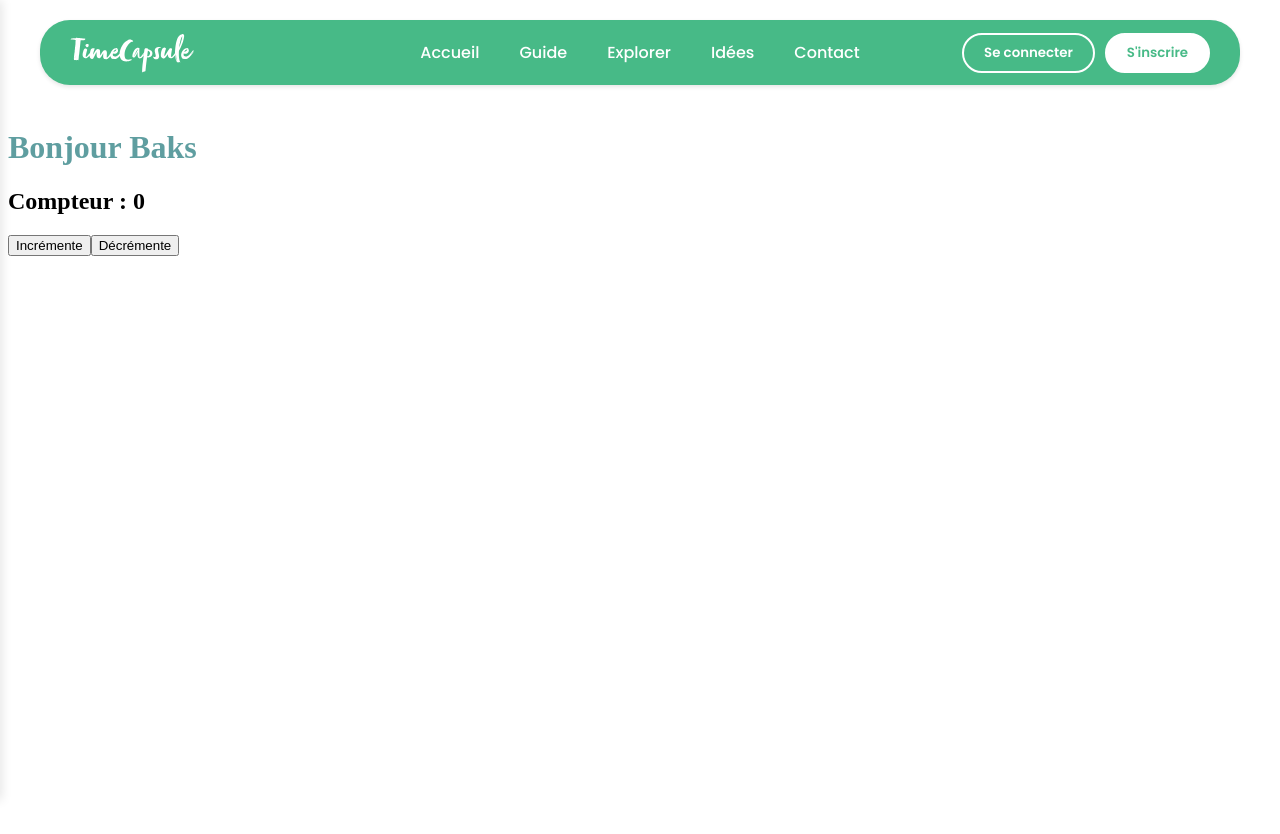
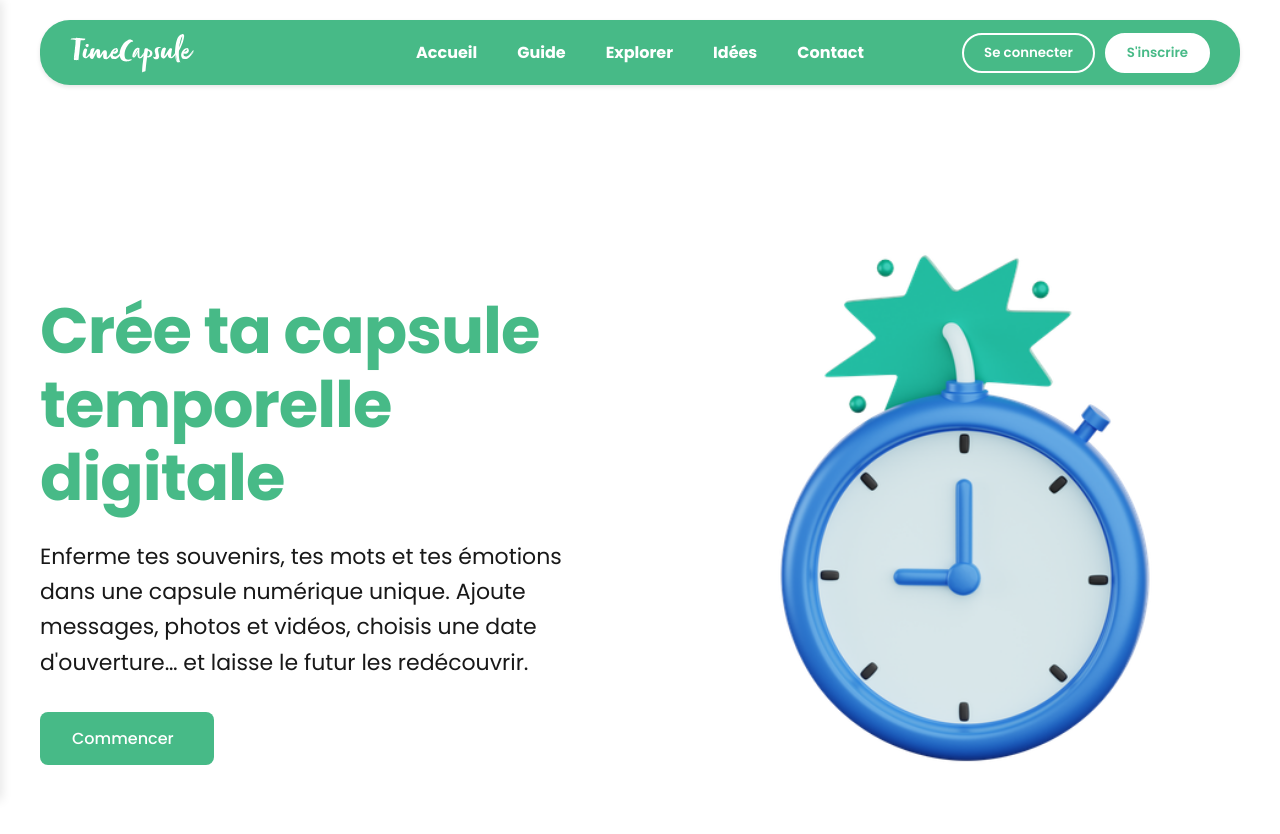
Before and after one commit to Bakops/TimeCapsule, a Vue app: page / in a window 1280 px wide. Shown: the top 834 px of the page. Before the commit the page ends 800 px from the top, so only its background shows below. Built offline with nearby package versions, Linux system fonts and the light colour scheme.

Commit message:
ajout Hero Header

```diff
--- a/src/App.vue
+++ b/src/App.vue
@@ -1,13 +1,13 @@
 <template>
   <div id="app">
     <Header />
-    <Compteur />
+    <HeroHeader />
   </div>
 </template>
 
 <script setup>
-import Compteur from "./components/Compteur.vue";
 import Header from "./components/Header.vue";
+import HeroHeader from "./components/Hero-header.vue";
 </script>
 
 <style></style>
--- a/src/components/Header.vue
+++ b/src/components/Header.vue
@@ -356,7 +356,7 @@ export default {
 .desktop-menu .links {
   font-family: "Poppins", sans-serif;
   color: white;
-  font-weight: 500;
+  font-weight: 700;
   font-size: 16px;
   text-decoration: none;
   padding: 8px 15px;
--- /dev/null
+++ b/src/components/Hero-header.vue
@@ -0,0 +1,178 @@
+<template>
+  <div class="hero-header">
+    <div class="text_hero">
+      <h1>Crée ta capsule temporelle digitale</h1>
+      <p>
+        Enferme tes souvenirs, tes mots et tes émotions dans une capsule
+        numérique unique. Ajoute messages, photos et vidéos, choisis une date
+        d'ouverture… et laisse le futur les redécouvrir.
+      </p>
+      <button class="btn">
+        Commencer<i class="bx bx-right-arrow-alt"></i>
+      </button>
+    </div>
+    <div class="image_hero">
+      <img src="/public/image-hero.webp" alt="Hero Image" />
+    </div>
+  </div>
+</template>
+
+<script setup></script>
+
+<style scoped>
+.hero-header {
+  display: flex;
+  flex-direction: column;
+  align-items: center;
+  gap: 3rem;
+  max-width: 75rem;
+  margin: 0 auto;
+}
+
+.text_hero {
+  text-align: center;
+  max-width: 100%;
+}
+
+.text_hero h1 {
+  font-family: "Poppins", sans-serif;
+  color: #47ba87;
+  font-size: clamp(2.179rem, 5vw, 3.5rem);
+  font-weight: 700;
+  line-height: 1.15;
+  letter-spacing: -1px;
+  margin-bottom: 1.5rem;
+}
+
+.text_hero p {
+  font-family: "Poppins", sans-serif;
+  color: #181818;
+  font-size: clamp(1rem, 2vw, 1.25rem);
+  font-weight: 400;
+  line-height: 1.6;
+  margin-bottom: 2rem;
+  max-width: 600px;
+  margin-left: auto;
+  margin-right: auto;
+}
+
+.btn {
+  display: inline-flex;
+  align-items: center;
+  gap: 0.5rem;
+  padding: 0.875rem 2rem;
+  font-family: "Poppins", sans-serif;
+  font-size: 1rem;
+  font-weight: 500;
+  color: white;
+  background-color: #47ba87;
+  border: none;
+  border-radius: 0.5rem;
+  cursor: pointer;
+  transition: all 0.3s ease;
+  text-decoration: none;
+}
+
+.btn:hover {
+  background-color: #3da575;
+  transform: translateY(-2px);
+  box-shadow: 0 4px 12px rgba(71, 186, 135, 0.3);
+}
+
+.image_hero {
+  width: 100%;
+  max-width: 500px;
+  display: flex;
+  justify-content: center;
+}
+
+.image_hero img {
+  width: 100%;
+  height: auto;
+  border-radius: 1rem;
+}
+
+@media only screen and (min-width: 768px) {
+  .hero-header {
+    padding: 3rem 2rem;
+    gap: 4rem;
+  }
+
+  .text_hero h1 {
+    font-size: clamp(2.5rem, 6vw, 4rem);
+  }
+
+  .text_hero p {
+    font-size: clamp(1.125rem, 2vw, 1.375rem);
+  }
+
+  .image_hero {
+    max-width: 600px;
+  }
+}
+
+@media only screen and (min-width: 1024px) {
+  .hero-header {
+    flex-direction: row;
+    justify-content: space-between;
+    align-items: center;
+    gap: 4rem;
+    padding: 4rem 2rem;
+    min-height: 80vh;
+  }
+
+  .text_hero {
+    text-align: left;
+    flex: 1;
+    max-width: 50%;
+  }
+
+  .text_hero p {
+    margin-left: 0;
+    margin-right: 0;
+  }
+
+  .image_hero {
+    flex: 1;
+    max-width: 50%;
+    justify-content: flex-end;
+  }
+
+  .image_hero img {
+    max-width: 500px;
+    transform: scale(1.05);
+    transition: transform 0.3s ease;
+  }
+
+  .image_hero img:hover {
+    transform: scale(1.08);
+  }
+}
+
+@media only screen and (min-width: 1200px) {
+  .hero-header {
+    gap: 5rem;
+    padding: 5rem 2rem;
+  }
+
+  .image_hero img {
+    max-width: 550px;
+  }
+}
+
+@media only screen and (max-width: 360px) {
+  .hero-header {
+    padding: 1.5rem 1rem;
+    gap: 2rem;
+  }
+
+  .text_hero h1 {
+    font-size: 1.75rem;
+  }
+
+  .btn {
+    padding: 0.75rem 1.5rem;
+    font-size: 0.9rem;
+  }
+}
+</style>
```
Also changed, not shown: public/image-hero.webp (added).
